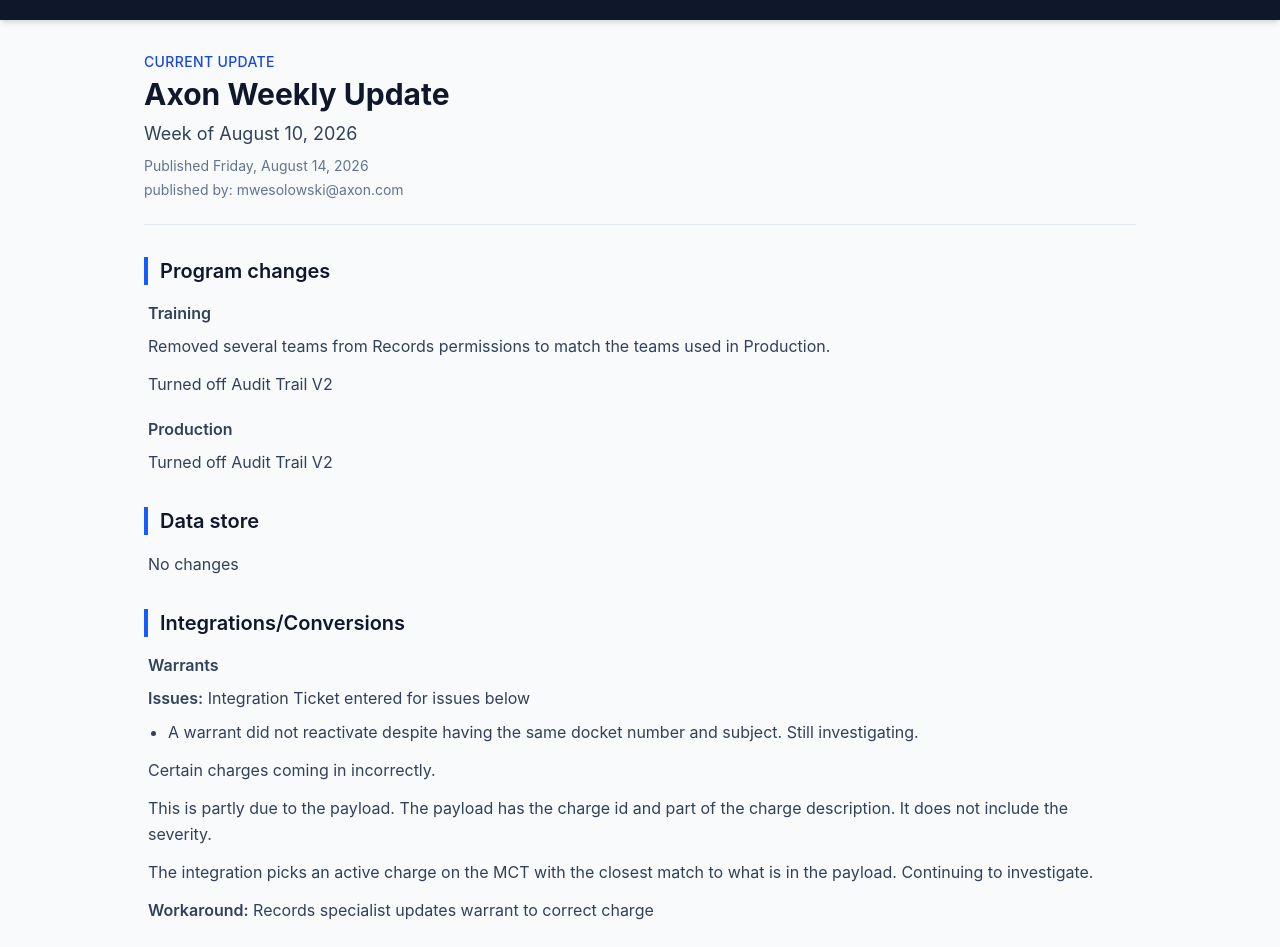
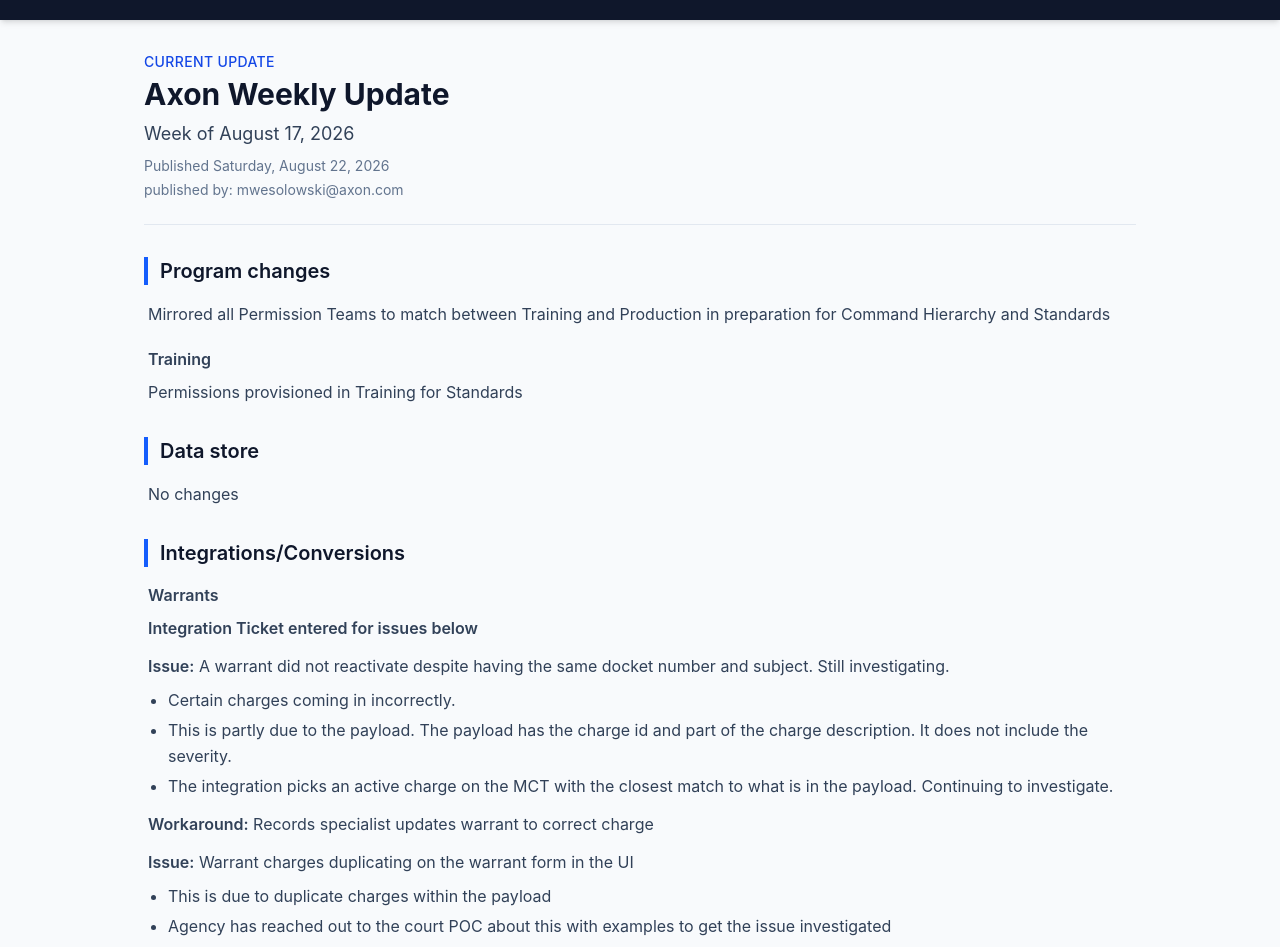
Before and after one commit to mwesolowski-axon/tpd-weekly-update, a React (Vite) app: page / in a window 1280 px wide. Shown: the part 220-1167 px from the top of the page. Built offline with nearby package versions, Linux system fonts and the light colour scheme.

Commit message:
Publish weekly update: week of August 17, 2026

```diff
--- a/content/weekly-update.DRAFT.md
+++ b/content/weekly-update.DRAFT.md
@@ -1,19 +1,15 @@
 ---
-week-of: 2026-08-10
+week-of: 2026-08-17
 published-by: mwesolowski@axon.com
 ---
 
 # Program changes
 
+- Mirrored all Permission Teams to match between Training and Production in preparation for Command Hierarchy and Standards
+
 ## Training
 
-- Removed several teams from Records permissions to match the teams used in Production.
-
-- Turned off Audit Trail V2
-
-## Production
-
-- Turned off Audit Trail V2
+- Permissions provisioned in Training for Standards
 
 # Data store
 
@@ -23,43 +19,41 @@
 
 ## Warrants
 
-- **Issues:** Integration Ticket entered for issues below
-  - A warrant did not reactivate despite having the same docket number and subject. Still investigating.
+- **Integration Ticket entered for issues below**
 
-- Certain charges coming in incorrectly.
+- **Issue:** A warrant did not reactivate despite having the same docket number and subject. Still investigating.
+  - Certain charges coming in incorrectly.
+    - This is partly due to the payload. The payload has the charge id and part of the charge description. It does not include the severity.
+    - The integration picks an active charge on the MCT with the closest match to what is in the payload. Continuing to investigate.
+- **Workaround:** Records specialist updates warrant to correct charge
 
-- This is partly due to the payload. The payload has the charge id and part of the charge description. It does not include the severity.
+---
 
-- The integration picks an active charge on the MCT with the closest match to what is in the payload. Continuing to investigate.
-
-- **Workaround:** Records specialist updates warrant to correct charge
+- **Issue:** Warrant charges duplicating on the warrant form in the UI
+  - This is due to duplicate charges within the payload
+  - Agency has reached out to the court POC about this with examples to get the issue investigated
+- **Workaround:** Records team to remove the duplicate charges in the UI so they match the physical warrant
 
 ## Tech 5
 
 - No New Update
-
 - Outstanding: Tech 5 change in endpoint configuration: we export to Tech 5.
-
 - Outstanding: Pending on confirmation Tech 5 only sends offenders and not civilian fingerprints
-
 - Outstanding: Testing for mug shots coming into correct MNI
 
 ## ATF/NESS Import
 
-- No New Update
-
-- Axon engineering working on changing formatting of the NIBIN LE Case number removing the dashes and entering a P at the beginning.
-
-- If the NIBIN LE number is not available, then the LAB Case ID will be used.
-
-- Changes will be completed in this or the next engineering sprints.
+- P and dash fix was implemented .
+- Change scheduled for next week to make this work retroactively.
 
 ## Standards
 
-- BA has been assigned.
-
-- Kick-off meeting is scheduled for Tuesday 8/18.
+- Kick-off meeting happened on Tuesday 8/18.
+- Discovery meeting scheduled for Tuesday 8/25
 
 # MNI Deduplication (Senzing):
 
-- Audit of completed chunks still underway.
+- Completed approximately 95% of the MNI dedupe work, successfully processing roughly 430K MNIs. There are approximately 24K MNIs that have not yet been merged in the UI.
+- At a high level, the remaining records appear to fall into a couple of scenarios:
+  - Some MNIs were already been merged into a different primary GUID than the one identified in the Senzing output
+  - Some of the primary or duplicate GUIDs are associated with reports that are still In Progress or in Records Review, which may prevent the merge from completing.
--- /dev/null
+++ b/public/data/updates/2026-08-17.json
@@ -0,0 +1,153 @@
+{
+  "id": "2026-08-17",
+  "weekOf": "2026-08-17",
+  "title": "Axon Weekly Update",
+  "publishedAt": "2026-08-22T00:28:29.576Z",
+  "publishedBy": "mwesolowski@axon.com",
+  "sections": [
+    {
+      "id": "c10fae1b-7187-4816-bb84-e8cc0c0a0c08",
+      "title": "Program changes",
+      "subsections": [
+        {
+          "id": "f6d2ed07-5ffd-4473-8152-dbd5e7bbad8d",
+          "title": "",
+          "bullets": [
+            {
+              "id": "03bc49ff-b02f-4309-a358-9dec9fe625de",
+              "content": "<p>Mirrored all Permission Teams to match between Training and Production in preparation for Command Hierarchy and Standards</p>"
+            }
+          ]
+        },
+        {
+          "id": "4e7520f9-71e0-4200-b866-88de0d47156f",
+          "title": "Training",
+          "bullets": [
+            {
+              "id": "ec70deb5-ce2b-49c7-a2a9-e90a5ffcaf6a",
+              "content": "<p>Permissions provisioned in Training for Standards</p>"
+            }
+          ]
+        }
+      ]
+    },
+    {
+      "id": "5a193025-a21d-4a1d-bb64-2b67eb25fd8d",
+      "title": "Data store",
+      "subsections": [
+        {
+          "id": "3bbd5084-1f85-42e0-9fe5-a1488a1842e6",
+          "title": "",
+          "bullets": [
+            {
+              "id": "a7f31519-0384-4e0f-9258-14c7ee5294a4",
+              "content": "<p>No changes</p>"
+            }
+          ]
+        }
+      ]
+    },
+    {
+      "id": "99ad442c-d1d0-4530-83a7-78a04b001a1f",
+      "title": "Integrations/Conversions",
+      "subsections": [
+        {
+          "id": "d0f3ee31-e291-416b-864a-0b6a10056868",
+          "title": "Warrants",
+          "bullets": [
+            {
+              "id": "5f7c3232-d09e-4df3-ab04-b8b5ac8a3113",
+              "content": "<p><strong>Integration Ticket entered for issues below</strong></p>"
+            },
+            {
+              "id": "e390e685-51f1-49da-b377-e3516ec9db5d",
+              "content": "<p><strong>Issue:</strong> A warrant did not reactivate despite having the same docket number and subject. Still investigating.</p><ul><li>Certain charges coming in incorrectly.</li><li>This is partly due to the payload. The payload has the charge id and part of the charge description. It does not include the severity.</li><li>The integration picks an active charge on the MCT with the closest match to what is in the payload. Continuing to investigate.</li></ul>"
+            },
+            {
+              "id": "ea9dc196-5a4a-46e2-9d5e-c3bed6ccb6eb",
+              "content": "<p><strong>Workaround:</strong> Records specialist updates warrant to correct charge</p>"
+            },
+            {
+              "id": "b660d40f-5145-4d47-ae20-1bfc46c88c40",
+              "content": "<p><strong>Issue:</strong> Warrant charges duplicating on the warrant form in the UI</p><ul><li>This is due to duplicate charges within the payload</li><li>Agency has reached out to the court POC about this with examples to get the issue investigated</li></ul>"
+            },
+            {
+              "id": "73ca8d6a-394b-45f1-99aa-e8da353ac952",
+              "content": "<p><strong>Workaround:</strong> Records team to remove the duplicate charges in the UI so they match the physical warrant</p>"
+            }
+          ]
+        },
+        {
+          "id": "d755cd84-f01a-4c6a-8736-d3045767fa03",
+          "title": "Tech 5",
+          "bullets": [
+            {
+              "id": "9dc89ab1-b719-438a-b575-90dbd4eeb2fc",
+              "content": "<p>No New Update</p>"
+            },
+            {
+              "id": "a40f9fa9-bfa2-4545-ba95-73aee69d1227",
+              "content": "<p>Outstanding: Tech 5 change in endpoint configuration: we export to Tech 5.</p>"
+            },
+            {
+              "id": "b9f7d6f4-ed6b-40dc-bf2e-e909a62d8875",
+              "content": "<p>Outstanding: Pending on confirmation Tech 5 only sends offenders and not civilian fingerprints</p>"
+            },
+            {
+              "id": "03c70393-de47-4152-acde-d3d465e9363a",
+              "content": "<p>Outstanding: Testing for mug shots coming into correct MNI</p>"
+            }
+          ]
+        },
+        {
+          "id": "fa3e52e9-9a1e-4332-bc56-d11fed337017",
+          "title": "ATF/NESS Import",
+          "bullets": [
+            {
+              "id": "373d5640-49c5-4018-adea-d0b62deaf64d",
+              "content": "<p>P and dash fix was implemented .</p>"
+            },
+            {
+              "id": "b83c44f9-cc1a-4781-8760-94c3d724eec0",
+              "content": "<p>Change scheduled for next week to make this work retroactively.</p>"
+            }
+          ]
+        },
+        {
+          "id": "23ddc69c-2985-4189-8e63-f174a2086bd3",
+          "title": "Standards",
+          "bullets": [
+            {
+              "id": "5908e3e4-bac9-4337-878b-1c44c5efc752",
+              "content": "<p>Kick-off meeting happened on Tuesday 8/18.</p>"
+            },
+            {
+              "id": "e77d0628-b293-4ac8-a713-ee9819da5069",
+              "content": "<p>Discovery meeting scheduled for Tuesday 8/25</p>"
+            }
+          ]
+        }
+      ]
+    },
+    {
+      "id": "885819a9-0759-4915-ab63-0a54907baca7",
+      "title": "MNI Deduplication (Senzing):",
+      "subsections": [
+        {
+          "id": "d3acbabb-0d1c-4430-bd6a-0ee0cf392c69",
+          "title": "",
+          "bullets": [
+            {
+              "id": "5d358570-69f7-4574-876c-46615cb02111",
+              "content": "<p>Completed approximately 95% of the MNI dedupe work, successfully processing roughly 430K MNIs. There are approximately 24K MNIs that have not yet been merged in the UI.</p>"
+            },
+            {
+              "id": "6707d91c-ad34-4932-96c2-1245e8f2cfce",
+              "content": "<p>At a high level, the remaining records appear to fall into a couple of scenarios:</p><ul><li>Some MNIs were already been merged into a different primary GUID than the one identified in the Senzing output</li><li>Some of the primary or duplicate GUIDs are associated with reports that are still In Progress or in Records Review, which may prevent the merge from completing.</li></ul>"
+            }
+          ]
+        }
+      ]
+    }
+  ]
+}
--- a/public/data/updates/index.json
+++ b/public/data/updates/index.json
@@ -1,5 +1,12 @@
 {
   "updates": [
+    {
+      "id": "2026-08-17",
+      "weekOf": "2026-08-17",
+      "title": "Axon Weekly Update",
+      "publishedAt": "2026-08-22T00:28:29.576Z",
+      "publishedBy": "mwesolowski@axon.com"
+    },
     {
       "id": "2026-08-10",
       "weekOf": "2026-08-10",
--- a/scripts/markdown-week.mjs
+++ b/scripts/markdown-week.mjs
@@ -165,6 +165,12 @@
       continue
     }
 
+    // Divider lines are draft-only readability aids; they carry no content.
+    if (/^(-{3,}|\*{3,}|_{3,})$/.test(trimmed)) {
+      i += 1
+      continue
+    }
+
     if (trimmed.startsWith('## ')) {
       ensureSubsection(trimmed.slice(3).trim())
       i += 1
```
Also changed, not shown: 1 other file (tests, documents, lock files or other folders).
